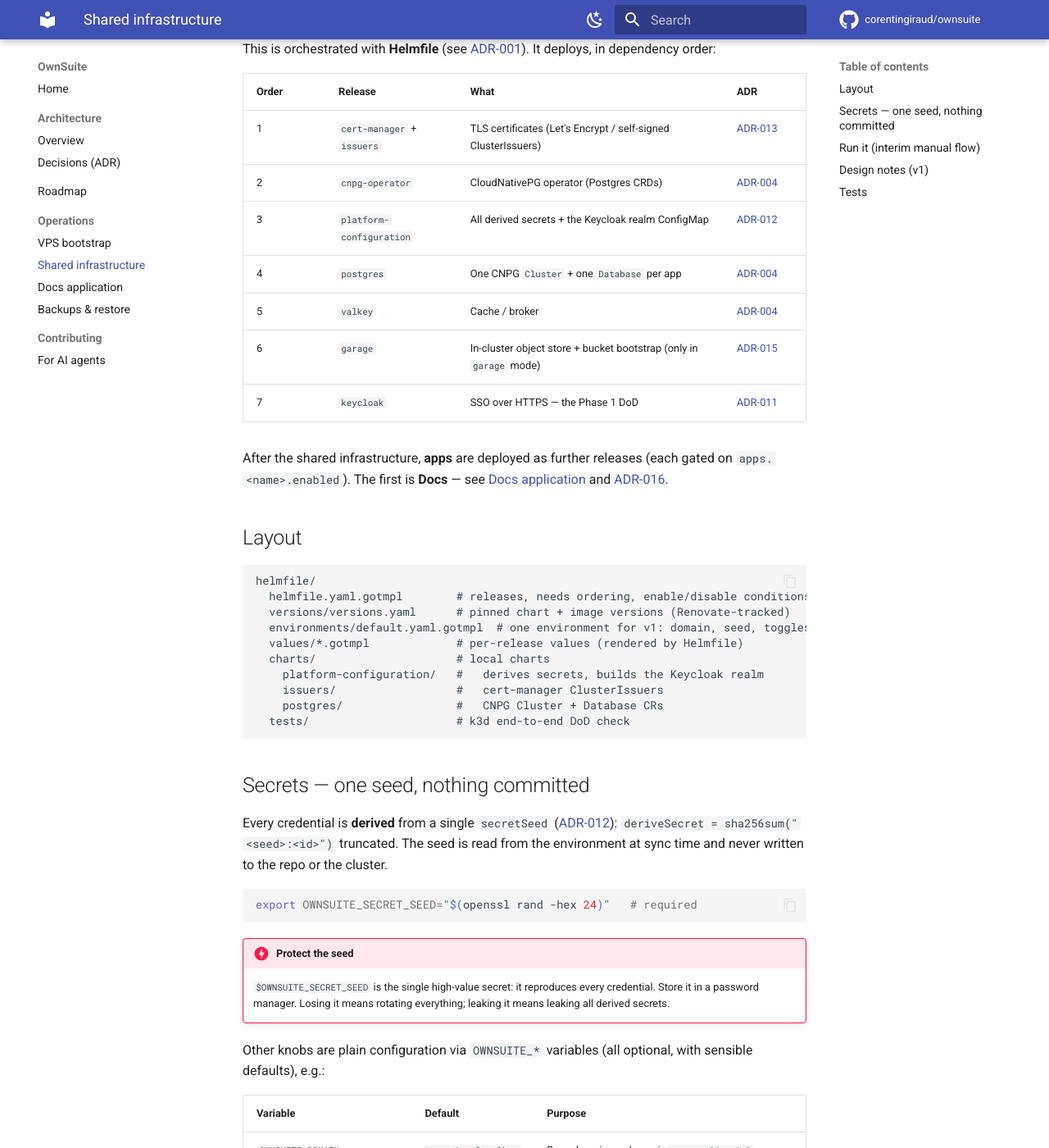
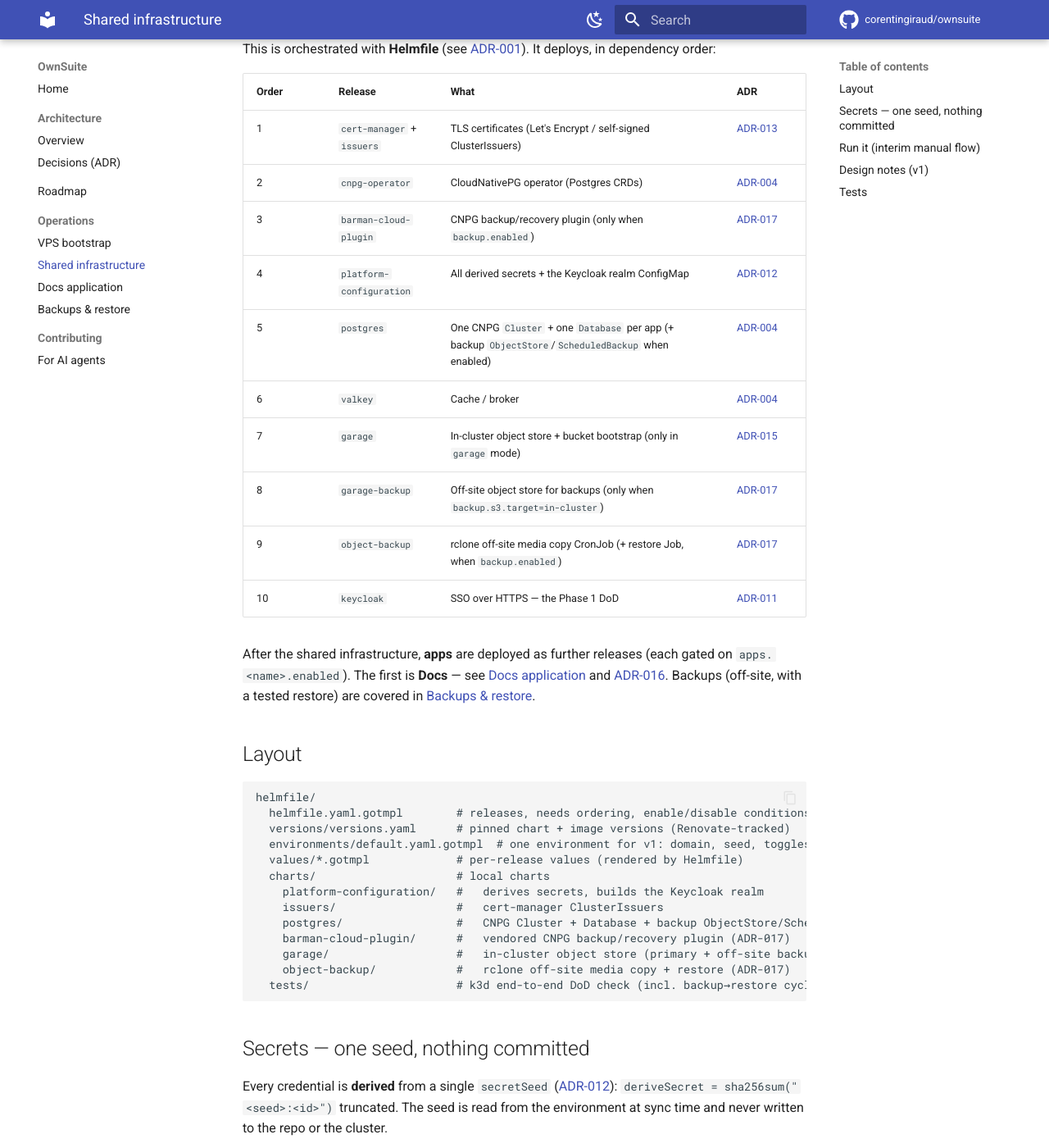
Before and after one commit to corentingiraud/ownsuite, an MkDocs documentation site: the page built from docs/operations/platform.md, in a window 1280 px wide and 1400 px high, scrolled down 267 px. Shown: the whole window at 82% size. Built offline with MkDocs 1.6.1 and Material for MkDocs 9.7.7, drawn with Linux system fonts in a browser that asks for light colours; comment, search, counter and statistics services are not loaded; some of the changed text lies outside the part shown.

Commit message:
docs(platform): reflect Phase 3 backups in the operations guide
- Add barman-cloud-plugin / garage-backup / object-backup to the deploy-order
  table and the charts layout.
- Add OWNSUITE_BACKUP_* knobs (pointer to backups.md) to the env-var table.
- Replace the stale "No backups yet" note; describe the off-site backups +
  tested restore.
- Note the backup→destroy→restore cycle in the test-platform description.
- backups.md: make the external-account override concrete (--state-values-file).

````diff
--- a/docs/operations/platform.md
+++ b/docs/operations/platform.md
@@ -14,15 +14,19 @@ deploys, in dependency order:
 |---|---|---|---|
 | 1 | `cert-manager` + `issuers` | TLS certificates (Let's Encrypt / self-signed ClusterIssuers) | [ADR-013](../architecture/decisions.md#adr-013-tls-issuance-cert-manager-http-01-per-subdomain-wildcard-dns-01-deferred) |
 | 2 | `cnpg-operator` | CloudNativePG operator (Postgres CRDs) | [ADR-004](../architecture/decisions.md#adr-004-cloudnativepg-valkey-leaving-bitnami) |
-| 3 | `platform-configuration` | All derived secrets + the Keycloak realm ConfigMap | [ADR-012](../architecture/decisions.md#adr-012-secrets-derived-from-a-single-secretseed-via-helm-templating) |
-| 4 | `postgres` | One CNPG `Cluster` + one `Database` per app | [ADR-004](../architecture/decisions.md#adr-004-cloudnativepg-valkey-leaving-bitnami) |
-| 5 | `valkey` | Cache / broker | [ADR-004](../architecture/decisions.md#adr-004-cloudnativepg-valkey-leaving-bitnami) |
-| 6 | `garage` | In-cluster object store + bucket bootstrap (only in `garage` mode) | [ADR-015](../architecture/decisions.md#adr-015-in-cluster-object-storage-garage-single-node-deterministic-key) |
-| 7 | `keycloak` | SSO over HTTPS — the Phase 1 DoD | [ADR-011](../architecture/decisions.md#adr-011-keycloak-via-the-codecentrickeycloakx-chart-not-the-operator) |
+| 3 | `barman-cloud-plugin` | CNPG backup/recovery plugin (only when `backup.enabled`) | [ADR-017](../architecture/decisions.md#adr-017-backups-tested-restore-barman-cloud-plugin-rclone-off-site-by-design) |
+| 4 | `platform-configuration` | All derived secrets + the Keycloak realm ConfigMap | [ADR-012](../architecture/decisions.md#adr-012-secrets-derived-from-a-single-secretseed-via-helm-templating) |
+| 5 | `postgres` | One CNPG `Cluster` + one `Database` per app (+ backup `ObjectStore`/`ScheduledBackup` when enabled) | [ADR-004](../architecture/decisions.md#adr-004-cloudnativepg-valkey-leaving-bitnami) |
+| 6 | `valkey` | Cache / broker | [ADR-004](../architecture/decisions.md#adr-004-cloudnativepg-valkey-leaving-bitnami) |
+| 7 | `garage` | In-cluster object store + bucket bootstrap (only in `garage` mode) | [ADR-015](../architecture/decisions.md#adr-015-in-cluster-object-storage-garage-single-node-deterministic-key) |
+| 8 | `garage-backup` | Off-site object store for backups (only when `backup.s3.target=in-cluster`) | [ADR-017](../architecture/decisions.md#adr-017-backups-tested-restore-barman-cloud-plugin-rclone-off-site-by-design) |
+| 9 | `object-backup` | rclone off-site media copy CronJob (+ restore Job, when `backup.enabled`) | [ADR-017](../architecture/decisions.md#adr-017-backups-tested-restore-barman-cloud-plugin-rclone-off-site-by-design) |
+| 10 | `keycloak` | SSO over HTTPS — the Phase 1 DoD | [ADR-011](../architecture/decisions.md#adr-011-keycloak-via-the-codecentrickeycloakx-chart-not-the-operator) |
 
 After the shared infrastructure, **apps** are deployed as further releases (each
 gated on `apps.<name>.enabled`). The first is **Docs** — see
 [Docs application](docs.md) and [ADR-016](../architecture/decisions.md#adr-016-docs-impress-integration-one-namespace-traefik-ingress-oidc-split).
+Backups (off-site, with a tested restore) are covered in [Backups & restore](backups.md).
 
 ## Layout
 
@@ -35,8 +39,11 @@ helmfile/
   charts/                     # local charts
     platform-configuration/   #   derives secrets, builds the Keycloak realm
     issuers/                  #   cert-manager ClusterIssuers
-    postgres/                 #   CNPG Cluster + Database CRs
-  tests/                      # k3d end-to-end DoD check
+    postgres/                 #   CNPG Cluster + Database + backup ObjectStore/ScheduledBackup
+    barman-cloud-plugin/      #   vendored CNPG backup/recovery plugin (ADR-017)
+    garage/                   #   in-cluster object store (primary + off-site backup)
+    object-backup/            #   rclone off-site media copy + restore (ADR-017)
+  tests/                      # k3d end-to-end DoD check (incl. backup→restore cycle)
 ```
 
 ## Secrets — one seed, nothing committed
@@ -70,6 +77,11 @@ sensible defaults), e.g.:
 | `OWNSUITE_GARAGE_META_STORAGE` | `1Gi` | Garage metadata volume size (`garage` mode) |
 | `OWNSUITE_GARAGE_DATA_STORAGE` | `10Gi` | Garage data volume size (`garage` mode) |
 | `OWNSUITE_PG_STORAGE` | `10Gi` | Postgres volume size |
+| `OWNSUITE_BACKUP_ENABLED` | `false` | Enable off-site backups (see [Backups & restore](backups.md)) |
+| `OWNSUITE_BACKUP_S3_TARGET` | `in-cluster` | `external` (prod) or `in-cluster` (CI) off-site destination |
+
+The backup/restore knobs (`OWNSUITE_BACKUP_*`, `OWNSUITE_RESTORE`) are documented in full in
+[Backups & restore](backups.md).
 
 ## Run it (interim manual flow)
 
@@ -118,8 +130,11 @@ curl -s https://auth.assoc.example.org/realms/ownsuite/.well-known/openid-config
   no in-cluster storage is deployed by default — the production default is an external EU
   S3 endpoint ([ADR-003](../architecture/decisions.md#adr-003-pluggable-object-storage-garage-or-external-eu-s3)).
   Garage is wired but off until an app needs it.
-- **No backups yet.** CNPG PITR to S3 and tested restore are Phase 3
-  ([ADR-006](../architecture/decisions.md#adr-006-backups-and-tested-restore)).
+- **Off-site backups, tested restore.** CNPG PITR + an off-site object copy, with a
+  CI-proven restore, are wired in Phase 3 (off by default; enable with `OWNSUITE_BACKUP_ENABLED`)
+  — see [Backups & restore](backups.md),
+  [ADR-006](../architecture/decisions.md#adr-006-backups-and-tested-restore) and
+  [ADR-017](../architecture/decisions.md#adr-017-backups-tested-restore-barman-cloud-plugin-rclone-off-site-by-design).
 
 ## Tests
 
@@ -133,9 +148,11 @@ make test-platform   # full DoD on a throwaway k3d cluster (heavy)
 
 `make lint-helm` runs on every change under `helmfile/` (`helmfile-ci.yml`).
 `make test-platform` provisions a real K3s with **k3d**, runs `helmfile sync` with the
-self-signed issuer, and asserts cert-manager / CNPG / Valkey / Keycloak are up and that
-**Keycloak answers over HTTPS** — the machine-checked DoD. It is heavy, so it runs nightly
-and on Helmfile changes (`helmfile-e2e.yml`), not on every PR.
+self-signed issuer, asserts cert-manager / CNPG / Valkey / Keycloak / Docs are up (incl. the
+SSO document DoD), then runs a full **backup → destroy → restore** cycle and asserts the
+document, the Keycloak user and the media object survived (Phase 3 — see
+[Backups & restore](backups.md)). It is heavy, so it runs nightly and on Helmfile changes
+(`helmfile-e2e.yml`), not on every PR.
 
 !!! note "HTTPS in CI"
     CI uses the **self-signed** ClusterIssuer: there is no public DNS to satisfy an ACME
````
Also changed, not shown: docs/operations/backups.md (+7 -2 lines).
